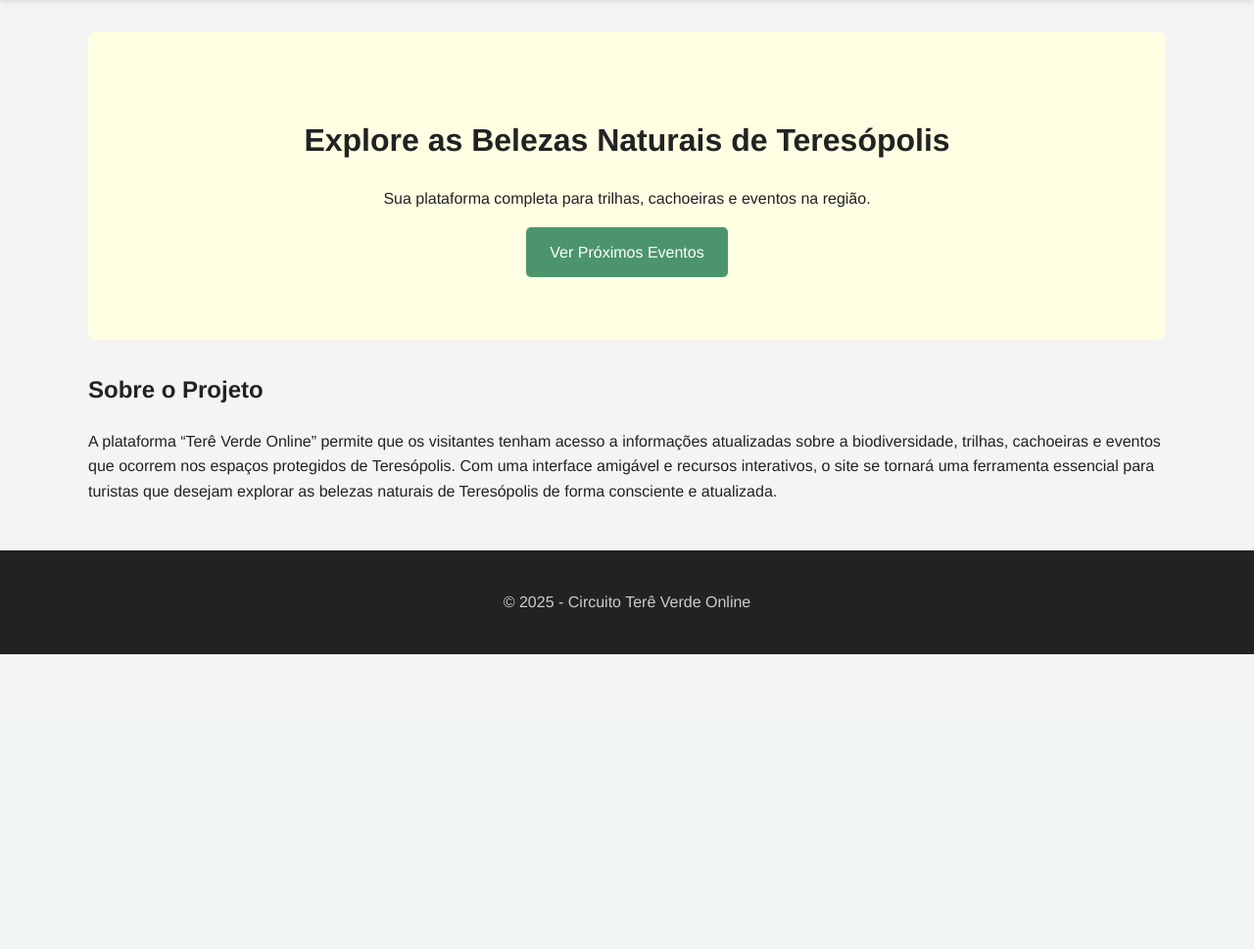
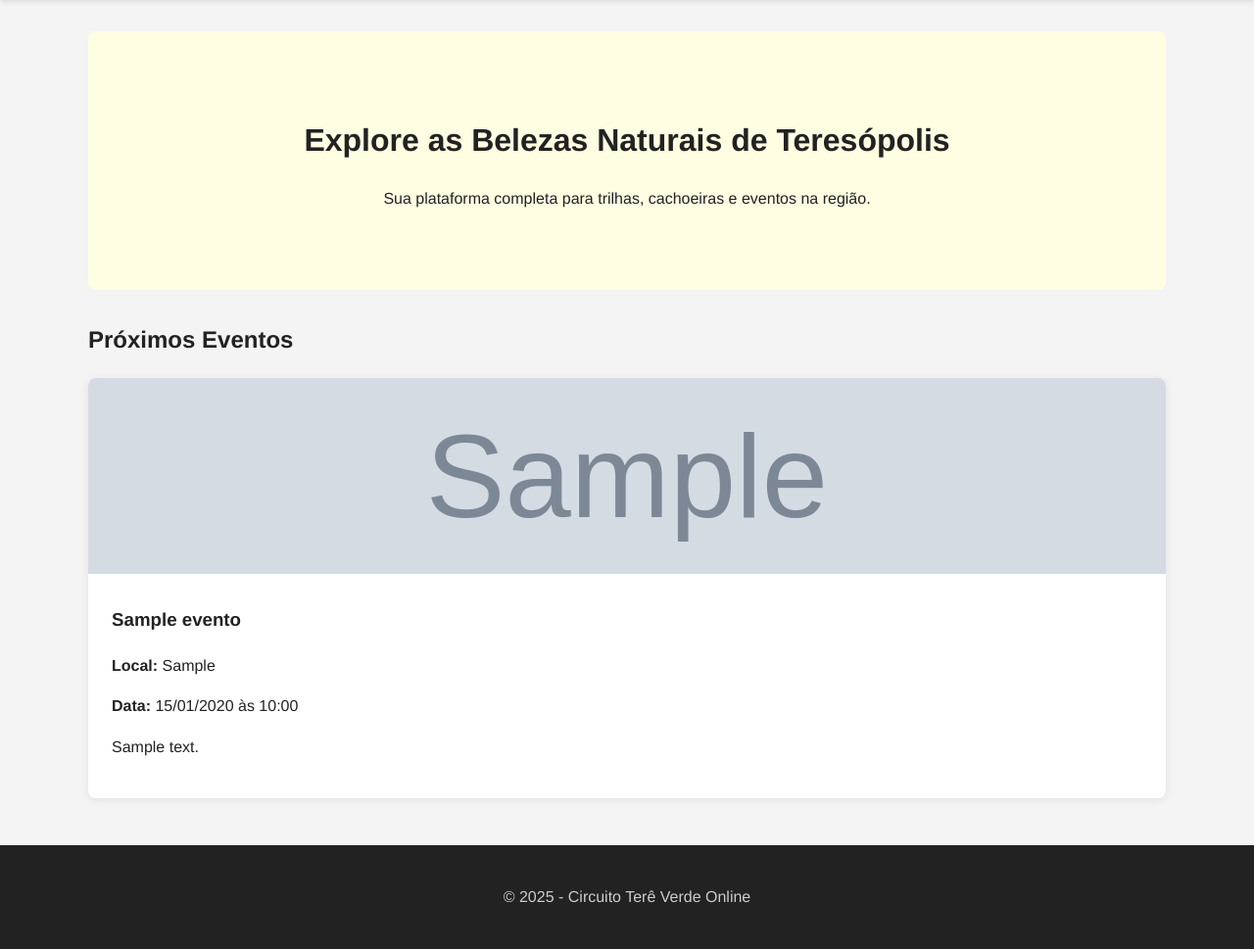
Before and after one commit to defmatheus/mvp-back-end, a Flask app: page / in a window 1280 px wide. Shown: the part 70-1039 px from the top of the page at 98% size. Before the commit the page ends 738 px from the top, so only its background shows below. Run offline with Flask 3, Linux system fonts and the light colour scheme; tables that the repository leaves empty hold one stand-in row (values such as "Sample post"); grey boxes marked "Sample" are stand-in pictures.

Commit message:
Inclusão da possibilidade de adicionar imagens às Trilhas/Eventos

```diff
--- a/app.py
+++ b/app.py
@@ -5,39 +5,45 @@ from flask import Flask, render_template, request, redirect, url_for, flash
 from flask_sqlalchemy import SQLAlchemy
 from flask_login import LoginManager, UserMixin, login_user, logout_user, login_required, current_user
 from werkzeug.security import generate_password_hash, check_password_hash
+from werkzeug.utils import secure_filename # <<< NOVO: Para segurança dos nomes dos arquivos
 from datetime import datetime
 
 # --- CONFIGURAÇÃO DA APLICAÇÃO ---
 app = Flask(__name__)
-# Chave secreta para segurança das sessões
-app.config['SECRET_KEY'] = '!:\G"pZ1rvqk:GQck*yl-EGlKE(L8=UR|TUi6qMkmhL|T]5T,9bmJO=)9xVAfqi'
-# Configuração do caminho do banco de dados
+app.config['SECRET_KEY'] = 'Dtqtt3oKMuioU7RcDbj0lmEicC98OHkw5SBBXS7FXQ9lTbbyakOxQUq'
 basedir = os.path.abspath(os.path.dirname(__file__))
 app.config['SQLALCHEMY_DATABASE_URI'] = 'sqlite:///' + os.path.join(basedir, 'instance', 'database.db')
 app.config['SQLALCHEMY_TRACK_MODIFICATIONS'] = False
 
+# --- CONFIGURAÇÃO DE UPLOAD ---
+UPLOAD_FOLDER = os.path.join(basedir, 'static', 'uploads') # <<< NOVO
+ALLOWED_EXTENSIONS = {'png', 'jpg', 'jpeg', 'gif'} # <<< NOVO
+app.config['UPLOAD_FOLDER'] = UPLOAD_FOLDER # <<< NOVO
+
 db = SQLAlchemy(app)
 login_manager = LoginManager(app)
-login_manager.login_view = 'login' # Redireciona usuários não logados para a tela de login
+login_manager.login_view = 'login'
 login_manager.login_message = 'Por favor, faça o login para acessar esta página.'
 
+
+# --- FUNÇÃO AUXILIAR PARA VERIFICAR EXTENSÃO DO ARQUIVO ---
+def allowed_file(filename): # <<< NOVO
+    return '.' in filename and \
+           filename.rsplit('.', 1)[1].lower() in ALLOWED_EXTENSIONS
+
+
 # --- MODELOS DO BANCO DE DADOS (SQLAlchemy) ---
-
-# Modelo para Administradores
 class Admin(UserMixin, db.Model):
     id = db.Column(db.Integer, primary_key=True)
     username = db.Column(db.String(80), unique=True, nullable=False)
     password_hash = db.Column(db.String(256), nullable=False)
 
     def set_password(self, password):
-        # Gera um hash seguro para a senha e o armazena
         self.password_hash = generate_password_hash(password)
 
     def check_password(self, password):
-        # Verifica se a senha fornecida corresponde ao hash armazenado
         return check_password_hash(self.password_hash, password)
 
-# Modelo para Eventos (pode ser adaptado para trilhas, temporadas, etc.)
 class Evento(db.Model):
     id = db.Column(db.Integer, primary_key=True)
     titulo = db.Column(db.String(150), nullable=False)
@@ -45,44 +51,42 @@ class Evento(db.Model):
     data_evento = db.Column(db.DateTime, nullable=False)
     local = db.Column(db.String(100))
     disponivel = db.Column(db.Boolean, default=True, nullable=False)
+    imagem_filename = db.Column(db.String(256), nullable=True) # <<< NOVO: Campo para nome da imagem
 
-# Função para carregar o usuário da sessão
 @login_manager.user_loader
 def load_user(user_id):
     return Admin.query.get(int(user_id))
 
+
 # --- ROTAS PÚBLICAS (VISITANTES) ---
-
 @app.route('/')
 def index():
-    # Exibe a página inicial
-    return render_template('index.html')
+    # Passa os eventos disponíveis para a tela inicial também
+    eventos_disponiveis = Evento.query.filter_by(disponivel=True).order_by(Evento.data_evento.asc()).all()
+    return render_template('index.html', eventos=eventos_disponiveis)
 
 @app.route('/eventos')
 def eventos():
-    # Busca todos os eventos disponíveis no banco de dados
     eventos_disponiveis = Evento.query.filter_by(disponivel=True).order_by(Evento.data_evento.asc()).all()
     return render_template('eventos.html', eventos=eventos_disponiveis)
 
+
 # --- ROTAS DE AUTENTICAÇÃO E ADMINISTRAÇÃO ---
-
+# ... (rotas de login, logout e admin_dashboard permanecem as mesmas) ...
 @app.route('/login', methods=['GET', 'POST'])
 def login():
     if current_user.is_authenticated:
         return redirect(url_for('admin_dashboard'))
-
     if request.method == 'POST':
         username = request.form['username']
         password = request.form['password']
         admin = Admin.query.filter_by(username=username).first()
-
         if admin and admin.check_password(password):
             login_user(admin)
             flash('Login realizado com sucesso!', 'success')
             return redirect(url_for('admin_dashboard'))
         else:
             flash('Usuário ou senha inválidos.', 'danger')
-
     return render_template('login.html')
 
 @app.route('/logout')
@@ -95,36 +99,43 @@ def logout():
 @app.route('/admin')
 @login_required
 def admin_dashboard():
-    # Painel que lista todos os eventos para edição
     todos_eventos = Evento.query.order_by(Evento.data_evento.desc()).all()
     return render_template('admin_dashboard.html', eventos=todos_eventos)
+
 
 # --- CRUD (Create, Read, Update, Delete) PARA EVENTOS ---
 
 @app.route('/admin/evento/novo', methods=['GET', 'POST'])
 @login_required
-def novo_evento():
+def novo_evento(): # <<< MODIFICADO
     if request.method == 'POST':
+        # Processamento do formulário
         titulo = request.form['titulo']
         descricao = request.form['descricao']
-        # Converte a string da data do formulário para um objeto datetime
         data_evento_str = request.form['data_evento']
         data_evento = datetime.strptime(data_evento_str, '%Y-%m-%dT%H:%M')
         local = request.form['local']
         disponivel = 'disponivel' in request.form
 
-        novo = Evento(titulo=titulo, descricao=descricao, data_evento=data_evento, local=local, disponivel=disponivel)
+        filename = None
+        # Processamento do upload da imagem
+        if 'imagem' in request.files:
+            imagem = request.files['imagem']
+            if imagem.filename != '' and allowed_file(imagem.filename):
+                filename = secure_filename(imagem.filename)
+                imagem.save(os.path.join(app.config['UPLOAD_FOLDER'], filename))
+
+        novo = Evento(titulo=titulo, descricao=descricao, data_evento=data_evento, local=local, disponivel=disponivel, imagem_filename=filename)
         db.session.add(novo)
         db.session.commit()
         flash('Evento criado com sucesso!', 'success')
         return redirect(url_for('admin_dashboard'))
 
-    # Passa um evento vazio e a ação para o template
     return render_template('edit_evento.html', evento=None, acao='Novo')
 
 @app.route('/admin/evento/editar/<int:id>', methods=['GET', 'POST'])
 @login_required
-def editar_evento(id):
+def editar_evento(id): # <<< MODIFICADO
     evento = Evento.query.get_or_404(id)
     if request.method == 'POST':
         evento.titulo = request.form['titulo']
@@ -134,17 +145,33 @@ def editar_evento(id):
         evento.local = request.form['local']
         evento.disponivel = 'disponivel' in request.form
 
+        # Processamento do upload de uma nova imagem
+        if 'imagem' in request.files:
+            imagem = request.files['imagem']
+            if imagem.filename != '' and allowed_file(imagem.filename):
+                filename = secure_filename(imagem.filename)
+                # Aqui você pode adicionar lógica para deletar a imagem antiga do disco se desejar
+                evento.imagem_filename = filename
+                imagem.save(os.path.join(app.config['UPLOAD_FOLDER'], filename))
+
         db.session.commit()
         flash('Evento atualizado com sucesso!', 'success')
         return redirect(url_for('admin_dashboard'))
 
-    # Passa o evento existente e a ação para o template
     return render_template('edit_evento.html', evento=evento, acao='Editar')
 
+# ... (rota deletar_evento permanece a mesma) ...
 @app.route('/admin/evento/deletar/<int:id>', methods=['POST'])
 @login_required
 def deletar_evento(id):
     evento = Evento.query.get_or_404(id)
+    # Adicionar lógica para deletar o arquivo de imagem do disco se ele existir
+    if evento.imagem_filename:
+        try:
+            os.remove(os.path.join(app.config['UPLOAD_FOLDER'], evento.imagem_filename))
+        except OSError as e:
+            flash(f"Erro ao deletar arquivo de imagem: {e}", "warning")
+
     db.session.delete(evento)
     db.session.commit()
     flash('Evento deletado com sucesso!', 'danger')
@@ -153,6 +180,5 @@ def deletar_evento(id):
 # --- INICIALIZAÇÃO DO APP ---
 if __name__ == '__main__':
     with app.app_context():
-        # Cria as tabelas do banco de dados se não existirem
         db.create_all()
-    app.run(debug=True) # debug=True apenas para desenvolvimento
+    app.run(debug=True)
--- a/static/css/style.css
+++ b/static/css/style.css
@@ -213,3 +213,22 @@ footer {
 .status-off {
   background-color: #777;
 }
+
+.card-img {
+  width: 100%;
+  height: 200px;
+  object-fit: cover; /* Garante que a imagem cubra a área sem distorcer */
+  border-top-left-radius: 8px;
+  border-top-right-radius: 8px;
+}
+
+.card-content {
+  padding: 1.5rem;
+}
+.card-content h3 {
+  margin-top: 0;
+}
+/* Remove o padding geral do card para a imagem encostar nas bordas */
+.card {
+  padding: 0;
+}
--- a/templates/index.html
+++ b/templates/index.html
@@ -6,10 +6,29 @@
 <div class="hero">
   <h1>Explore as Belezas Naturais de Teresópolis</h1>
   <p>Sua plataforma completa para trilhas, cachoeiras e eventos na região.</p>
-  <a href="{{ url_for('eventos') }}" class="btn btn-primary">Ver Próximos Eventos</a>
 </div>
-<section class="info-section">
-  <h2>Sobre o Projeto</h2>
-  <p>A plataforma “Terê Verde Online” permite que os visitantes tenham acesso a informações atualizadas sobre a biodiversidade, trilhas, cachoeiras e eventos que ocorrem nos espaços protegidos de Teresópolis. Com uma interface amigável e recursos interativos, o site se tornará uma ferramenta essencial para turistas que desejam explorar as belezas naturais de Teresópolis de forma consciente e atualizada.</p>
+
+<section class="event-list-frontpage">
+  <h2>Próximos Eventos</h2>
+  <div class="event-list">
+    {% if eventos %}
+    {% for evento in eventos %}
+    <div class="card">
+      {% if evento.imagem_filename %}
+      <img class="card-img" src="{{ url_for('static', filename='uploads/' + evento.imagem_filename) }}" alt="{{ evento.titulo }}">
+      {% endif %}
+      <div class="card-content">
+        <h3>{{ evento.titulo }}</h3>
+        <p><strong>Local:</strong> {{ evento.local }}</p>
+        <p><strong>Data:</strong> {{ evento.data_evento.strftime('%d/%m/%Y às %H:%M') }}</p>
+        <p>{{ evento.descricao | truncate(150) }}</p>
+      </div>
+    </div>
+    {% endfor %}
+    {% else %}
+    <p>Nenhum evento disponível no momento. Volte em breve!</p>
+    {% endif %}
+  </div>
 </section>
+
 {% endblock %}
```
Also changed, not shown: templates/edit_evento.html (+10 -1 lines), static/uploads/parque-nacional-da-serra-dos-orgaos.jpg (added).
